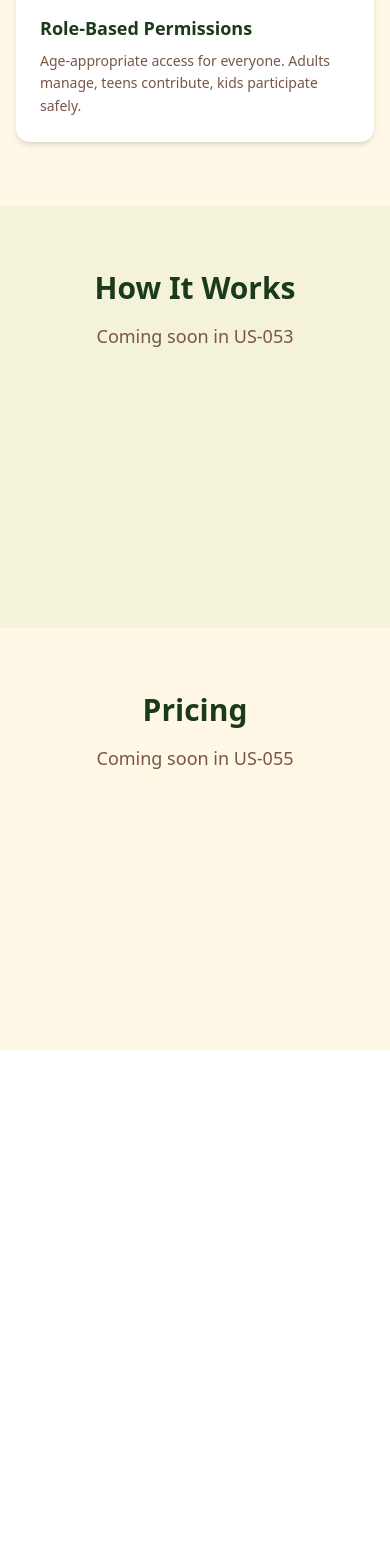
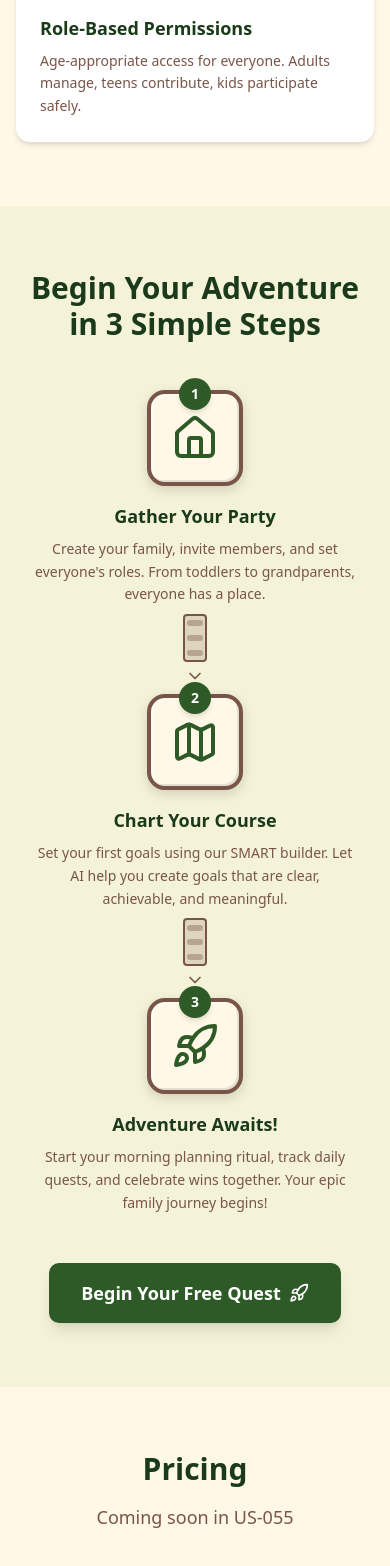
Before and after one commit to justuseapen/entmoot, a React app in the folder frontend/: page / in a window 390 px wide. Shown: the part 3685-5251 px from the top of the page. Before the commit the page ends 4735 px from the top, so only its background shows below. Built offline with nearby package versions, Linux system fonts and the light colour scheme; no server answers; the HTML template or start-up script is replaced by a standard one.

Commit message:
feat: [US-053] - Landing Page How It Works Section
Co-Authored-By: Claude Opus 4.5 <noreply@anthropic.com>

```diff
--- /dev/null
+++ b/frontend/src/components/landing/HowItWorksSection.tsx
@@ -0,0 +1,238 @@
+import { Home, Map, Rocket, ChevronRight } from "lucide-react";
+import { Link } from "react-router-dom";
+
+// Landing page design system colors
+const LANDING_COLORS = {
+  forestGreen: "#2D5A27",
+  leafGreen: "#7CB342",
+  skyBlue: "#64B5F6",
+  warmGold: "#FFD54F",
+  earthBrown: "#795548",
+  creamWhite: "#FFF8E7",
+  sunsetOrange: "#FF7043",
+  darkForest: "#1B3A1A",
+} as const;
+
+// Step data
+const steps = [
+  {
+    icon: Home,
+    number: 1,
+    title: "Gather Your Party",
+    description:
+      "Create your family, invite members, and set everyone's roles. From toddlers to grandparents, everyone has a place.",
+  },
+  {
+    icon: Map,
+    number: 2,
+    title: "Chart Your Course",
+    description:
+      "Set your first goals using our SMART builder. Let AI help you create goals that are clear, achievable, and meaningful.",
+  },
+  {
+    icon: Rocket,
+    number: 3,
+    title: "Adventure Awaits!",
+    description:
+      "Start your morning planning ritual, track daily quests, and celebrate wins together. Your epic family journey begins!",
+  },
+];
+
+// Step card component
+function StepCard({
+  icon: Icon,
+  number,
+  title,
+  description,
+}: {
+  icon: React.ComponentType<{
+    className?: string;
+    style?: React.CSSProperties;
+  }>;
+  number: number;
+  title: string;
+  description: string;
+}) {
+  return (
+    <div className="relative flex flex-col items-center text-center">
+      {/* Step number badge */}
+      <div
+        className="absolute -top-3 flex h-8 w-8 items-center justify-center rounded-full text-sm font-bold text-white shadow-md"
+        style={{ backgroundColor: LANDING_COLORS.forestGreen }}
+      >
+        {number}
+      </div>
+
+      {/* Icon container - styled like a stone waypoint */}
+      <div
+        className="mb-4 flex h-24 w-24 items-center justify-center rounded-2xl shadow-lg sm:h-28 sm:w-28"
+        style={{
+          backgroundColor: LANDING_COLORS.creamWhite,
+          border: `4px solid ${LANDING_COLORS.earthBrown}`,
+          // Stone brick texture effect
+          boxShadow: `
+            inset 2px 2px 0 0 rgba(255,255,255,0.5),
+            inset -2px -2px 0 0 rgba(0,0,0,0.1),
+            0 4px 12px rgba(0,0,0,0.15)
+          `,
+        }}
+      >
+        <Icon
+          className="h-12 w-12 sm:h-14 sm:w-14"
+          style={{ color: LANDING_COLORS.forestGreen }}
+        />
+      </div>
+
+      {/* Title */}
+      <h3
+        className="mb-2 text-lg font-bold sm:text-xl"
+        style={{ color: LANDING_COLORS.darkForest }}
+      >
+        {title}
+      </h3>
+
+      {/* Description */}
+      <p
+        className="max-w-xs text-sm leading-relaxed sm:text-base"
+        style={{ color: LANDING_COLORS.earthBrown }}
+      >
+        {description}
+      </p>
+    </div>
+  );
+}
+
+// Stone brick pathway connector component
+function PathwayConnector({ isVertical = false }: { isVertical?: boolean }) {
+  if (isVertical) {
+    // Vertical connector for mobile
+    return (
+      <div className="flex flex-col items-center py-2">
+        <div
+          className="flex h-12 w-6 flex-col items-center justify-around rounded"
+          style={{
+            backgroundColor: LANDING_COLORS.earthBrown + "30",
+            border: `2px solid ${LANDING_COLORS.earthBrown}`,
+          }}
+        >
+          {/* Stone brick pattern */}
+          <div
+            className="h-1.5 w-4 rounded-sm"
+            style={{ backgroundColor: LANDING_COLORS.earthBrown + "60" }}
+          />
+          <div
+            className="h-1.5 w-4 rounded-sm"
+            style={{ backgroundColor: LANDING_COLORS.earthBrown + "60" }}
+          />
+          <div
+            className="h-1.5 w-4 rounded-sm"
+            style={{ backgroundColor: LANDING_COLORS.earthBrown + "60" }}
+          />
+        </div>
+        <ChevronRight
+          className="mt-1 h-5 w-5 rotate-90"
+          style={{ color: LANDING_COLORS.earthBrown }}
+        />
+      </div>
+    );
+  }
+
+  // Horizontal connector for desktop
+  return (
+    <div className="flex items-center px-2">
+      <div
+        className="flex h-6 w-16 items-center justify-around rounded lg:w-24"
+        style={{
+          backgroundColor: LANDING_COLORS.earthBrown + "30",
+          border: `2px solid ${LANDING_COLORS.earthBrown}`,
+        }}
+      >
+        {/* Stone brick pattern */}
+        <div
+          className="h-3 w-1.5 rounded-sm"
+          style={{ backgroundColor: LANDING_COLORS.earthBrown + "60" }}
+        />
+        <div
+          className="h-3 w-1.5 rounded-sm"
+          style={{ backgroundColor: LANDING_COLORS.earthBrown + "60" }}
+        />
+        <div
+          className="h-3 w-1.5 rounded-sm"
+          style={{ backgroundColor: LANDING_COLORS.earthBrown + "60" }}
+        />
+        <div
+          className="hidden h-3 w-1.5 rounded-sm lg:block"
+          style={{ backgroundColor: LANDING_COLORS.earthBrown + "60" }}
+        />
+      </div>
+      <ChevronRight
+        className="ml-1 h-5 w-5"
+        style={{ color: LANDING_COLORS.earthBrown }}
+      />
+    </div>
+  );
+}
+
+export function HowItWorksSection() {
+  return (
+    <section
+      id="how-it-works"
+      className="py-16 sm:py-20 lg:py-24"
+      style={{ backgroundColor: LANDING_COLORS.leafGreen + "15" }}
+    >
+      <div className="mx-auto max-w-7xl px-4 sm:px-6 lg:px-8">
+        {/* Section headline */}
+        <div className="mx-auto mb-12 max-w-3xl text-center lg:mb-16">
+          <h2
+            className="text-3xl font-bold sm:text-4xl lg:text-5xl"
+            style={{ color: LANDING_COLORS.darkForest }}
+          >
+            Begin Your Adventure in 3 Simple Steps
+          </h2>
+        </div>
+
+        {/* Steps with pathway - vertical on mobile, horizontal on tablet+ */}
+        <div className="flex flex-col items-center md:flex-row md:items-start md:justify-center">
+          {/* Mobile layout (vertical) */}
+          <div className="flex flex-col items-center md:hidden">
+            <StepCard {...steps[0]} />
+            <PathwayConnector isVertical />
+            <StepCard {...steps[1]} />
+            <PathwayConnector isVertical />
+            <StepCard {...steps[2]} />
+          </div>
+
+          {/* Desktop layout (horizontal) */}
+          <div className="hidden md:flex md:items-start md:justify-center">
+            <StepCard {...steps[0]} />
+            <PathwayConnector />
+            <StepCard {...steps[1]} />
+            <PathwayConnector />
+            <StepCard {...steps[2]} />
+          </div>
+        </div>
+
+        {/* CTA Button */}
+        <div className="mt-12 text-center lg:mt-16">
+          <Link
+            to="/register"
+            className="inline-flex items-center gap-2 rounded-lg px-8 py-4 text-lg font-semibold text-white shadow-lg transition-all duration-300 hover:-translate-y-0.5 hover:shadow-xl"
+            style={{
+              backgroundColor: LANDING_COLORS.forestGreen,
+            }}
+            onMouseEnter={(e) => {
+              e.currentTarget.style.backgroundColor = LANDING_COLORS.darkForest;
+            }}
+            onMouseLeave={(e) => {
+              e.currentTarget.style.backgroundColor =
+                LANDING_COLORS.forestGreen;
+            }}
+          >
+            Begin Your Free Quest
+            <Rocket className="h-5 w-5" />
+          </Link>
+        </div>
+      </div>
+    </section>
+  );
+}
--- a/frontend/src/pages/LandingPage.tsx
+++ b/frontend/src/pages/LandingPage.tsx
@@ -5,6 +5,7 @@ import { HeroSection } from "@/components/landing/HeroSection";
 import { SocialProofBar } from "@/components/landing/SocialProofBar";
 import { ProblemSolutionSection } from "@/components/landing/ProblemSolutionSection";
 import { FeaturesSection } from "@/components/landing/FeaturesSection";
+import { HowItWorksSection } from "@/components/landing/HowItWorksSection";
 
 // Landing page design system colors from PRD
 const LANDING_COLORS = {
@@ -45,27 +46,8 @@ export function LandingPage() {
         {/* Features Section */}
         <FeaturesSection />
 
-        {/* How It Works section placeholder - for smooth scroll target */}
-        <section
-          id="how-it-works"
-          className="min-h-[50vh] px-4 py-16 sm:px-6 lg:px-8"
-          style={{ backgroundColor: LANDING_COLORS.leafGreen + "15" }}
-        >
-          <div className="mx-auto max-w-7xl text-center">
-            <h2
-              className="text-3xl font-bold sm:text-4xl"
-              style={{ color: LANDING_COLORS.darkForest }}
-            >
-              How It Works
-            </h2>
-            <p
-              className="mt-4 text-lg"
-              style={{ color: LANDING_COLORS.earthBrown }}
-            >
-              Coming soon in US-053
-            </p>
-          </div>
-        </section>
+        {/* How It Works Section */}
+        <HowItWorksSection />
 
         {/* Pricing section placeholder - for smooth scroll target */}
         <section
```
